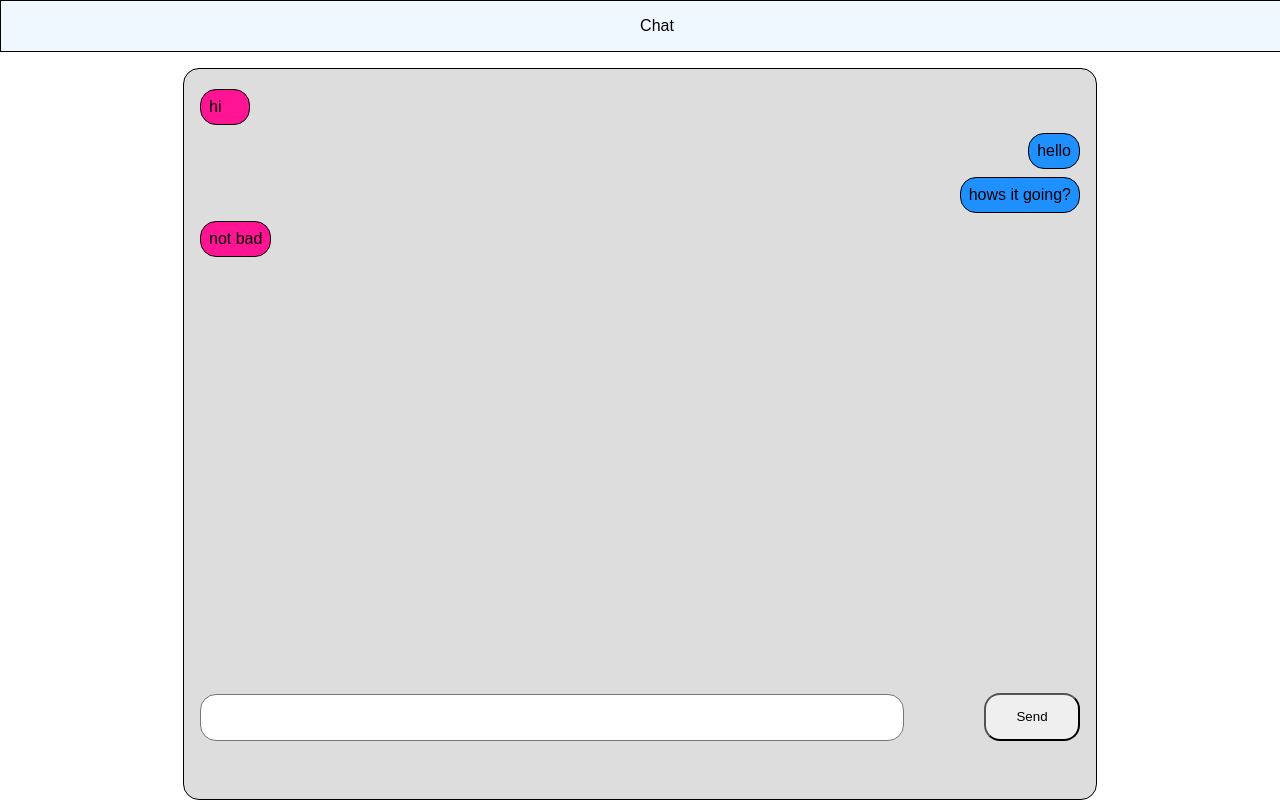
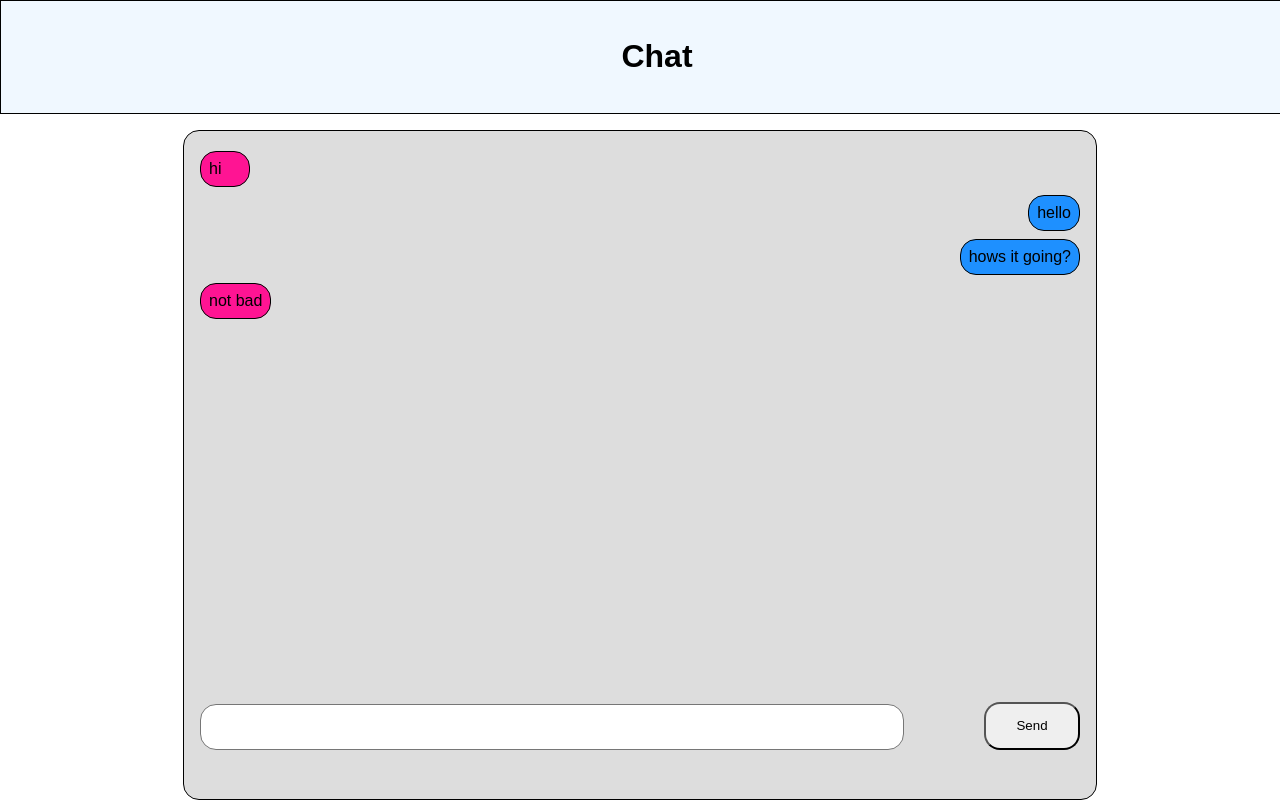
Before and after one commit to sparkbox/apprenticeship-chat-messenger, a website built with webpack: page src/html/index.html in a window 1280 px wide. Shown: the top 800 px of the page. Built offline with nearby package versions, Linux system fonts and the light colour scheme.

Commit message:
fix: semantic html fix in the header

```diff
--- a/src/html/index.html
+++ b/src/html/index.html
@@ -7,7 +7,9 @@
     <title>Chat app</title>
   </head>
   <body>
-    <header>Chat</header>
+    <header>
+      <h1>Chat</h1>
+    </header>
     <div class="chat-window">
       <div class="chat-window__messages">
       <div class="chat-window__message chat-window__message--incoming">hi</div>
```
